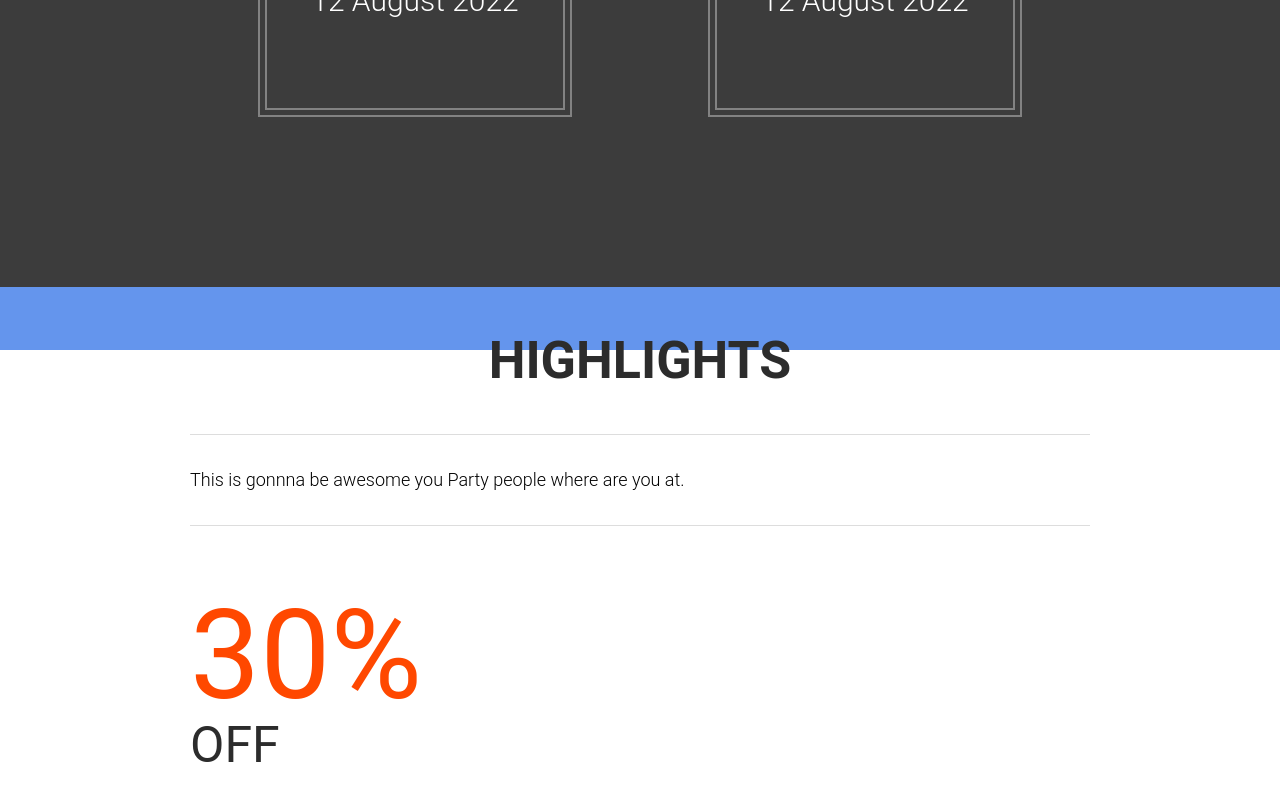
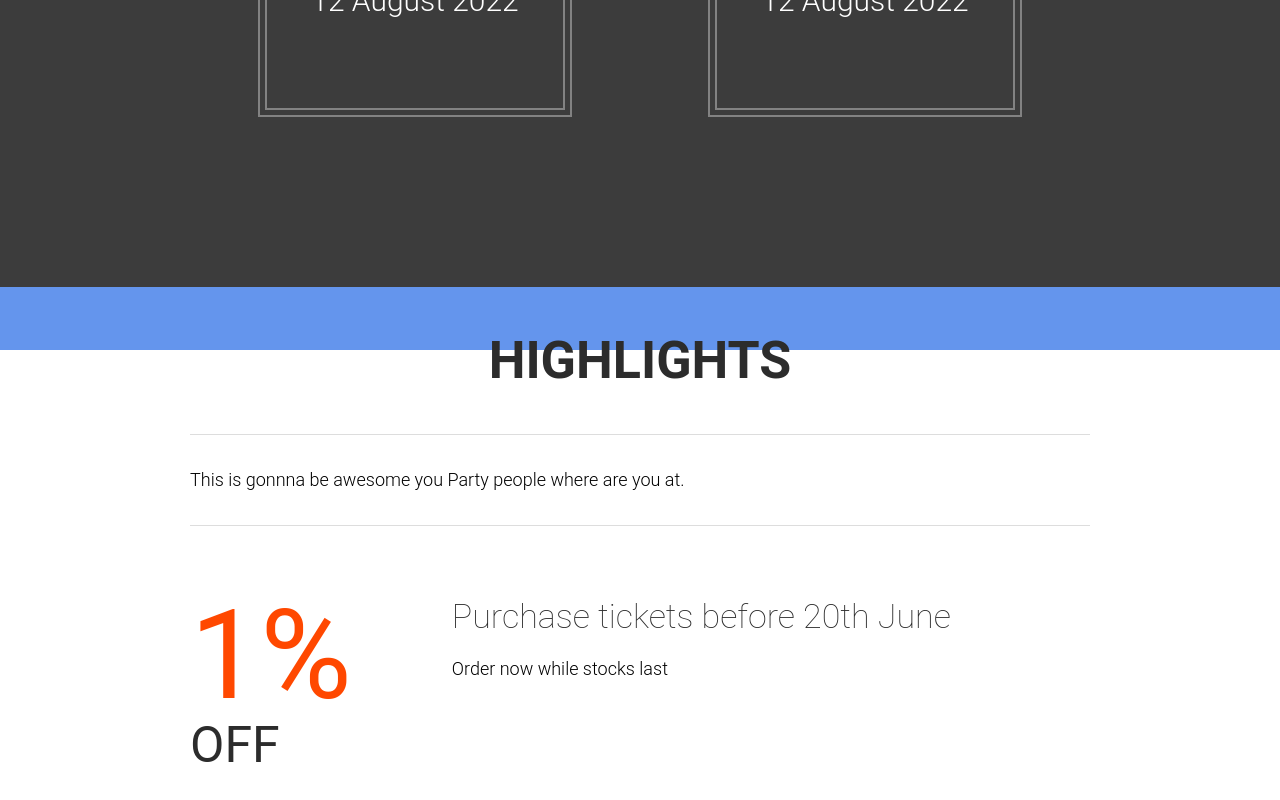
Before and after one commit to Munalula-Sikazwe/the-venue-project, a React (Create React App) app: page / in a window 1280 px wide. Shown: the part 1150-1950 px from the top of the page. Built offline with nearby package versions, Linux system fonts and the light colour scheme.

Commit message:
Completed the discountPercent function.

```diff
--- a/src/components/higlights/Discount.jsx
+++ b/src/components/higlights/Discount.jsx
@@ -1,21 +1,36 @@
-import React from 'react';
-import { useState } from 'react';
+import React from "react";
+import { useState } from "react";
+import { Fade, Slide } from "react-reveal";
 
 export default function Discount() {
-    const [discount, setDiscount] = useState(30);
+  const [discountStart, setDiscountStart] = useState(0);
+  const [discountEnd, setDiscountEnd] = useState(30);
+
+    const discountPercent = () => {
+        if (discountStart < discountEnd) {
+            setDiscountStart(discountStart + 1);
+        }
+    }
+
   return (
-    <div
-    className={"center_wrapper"}
+    <div className={"center_wrapper"}>
+      <div className={"discount_wrapper"}>
+        <Fade
+        onReveal={discountPercent}
+        >
+          <div className={"discount_porcentage"}>
+            <span>{discountStart}%</span>
+            <span>OFF</span>
+          </div>
+        </Fade>
+        <Slide>
+        <div className={"discount_description"}>
+          <h3>Purchase tickets before 20th June</h3>
+          <p>Order now while stocks last</p>
+        </div>
+        </Slide>
 
-    >
-        <div
-        className={"discount_wrapper"}
-        >
-            <div className={"discount_porcentage"}>
-<span>{discount}%</span>
-<span>OFF</span>
-            </div>
-        </div>
+      </div>
     </div>
-  )
+  );
 }
```
